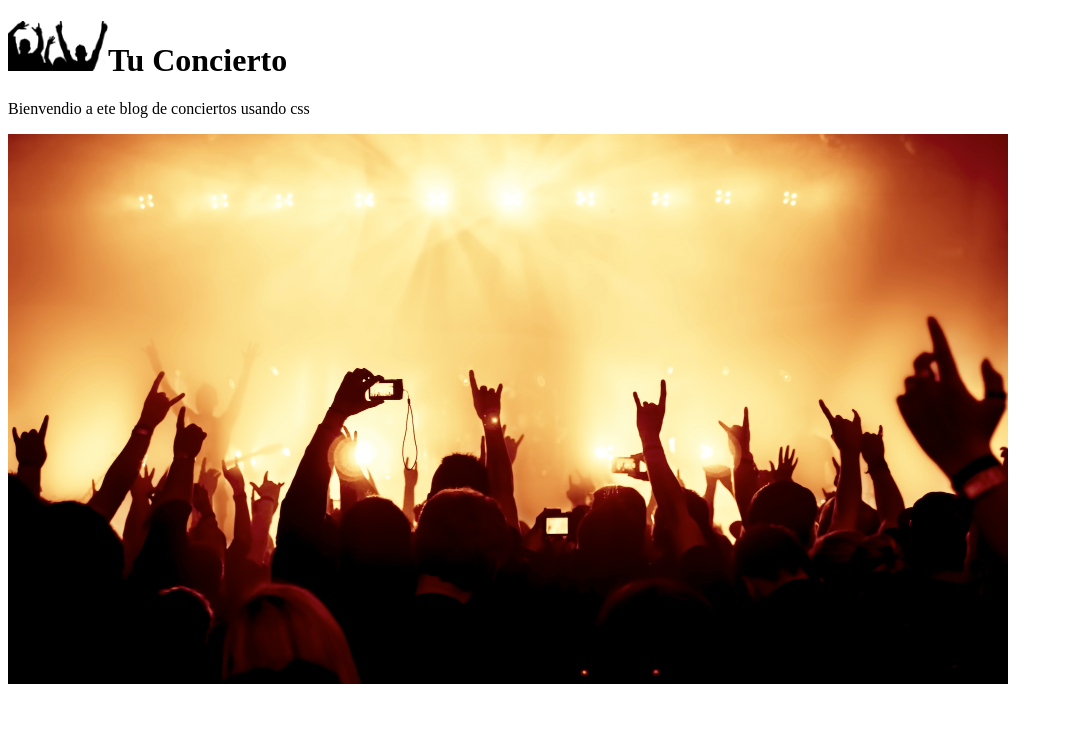
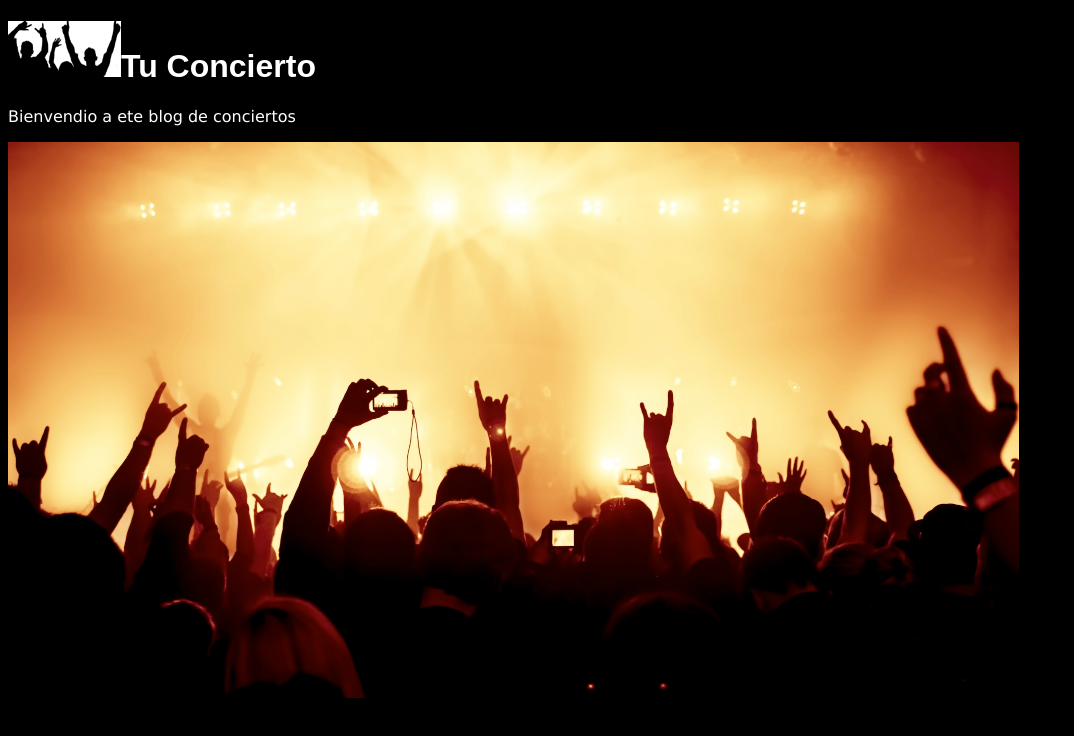
Before and after one commit to alcantaraosc/blog_concierto, a plain HTML site: page index.html in a window 1280 px wide. Shown: the whole page, without its empty margins (0-1074 px from the left). Drawn offline with Linux system fonts and the light colour scheme.

Commit message:
Segunda Version agregue estilo en el documento de HTML

```diff
--- /dev/null
+++ b/css/estilos.css
@@ -0,0 +1,10 @@
+body
+{
+    background-color: black;
+    color: white;
+    font-family: Verdana;
+}
+
+h1 {
+    font-family: Arial;
+}
--- a/index.html
+++ b/index.html
@@ -3,12 +3,18 @@
     <head>
         <meta charset="utf-8">
         <meta name="viewport" content="width=device-width,user-scalable=no">
-        <title>Manejo de Imagenes</title>
+        <title>Manejo de Imagenes usando css</title>
+        <link rel="stylesheet" href="css/estilos.css">
+        <style>
+            h1 {
+                font-family: Arial;
+            }
+        </style>
     </head>
     <body>
-       <h1><img src="img/concert_logo.png" alt="logo del concierto" title="imagen del concierto" width="100px"/>Tu Concierto</h1>
-       <p>Bienvendio a ete blog de conciertos usando css</p>
+       <h1><img src="img/concert_logo.png" alt="logo del concierto" title="imagen del concierto"  style="background-color:white;"/>Tu Concierto</h1>
+       <p>Bienvendio a ete blog de conciertos</p>
 
-       <img src="img/concert.jpg" alt="concierto" width="1000px">
+       <img src="img/concert.jpg" alt="concierto" style="width:80%">
     </body>
 </html>
```
Also changed, not shown: 1 other file.
